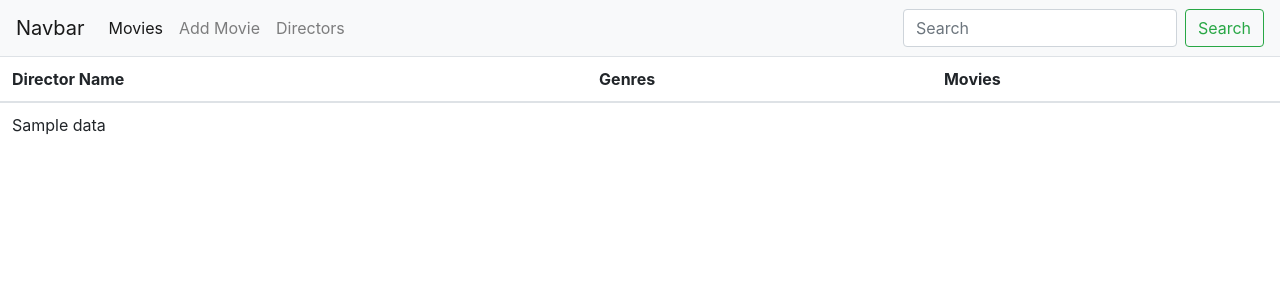
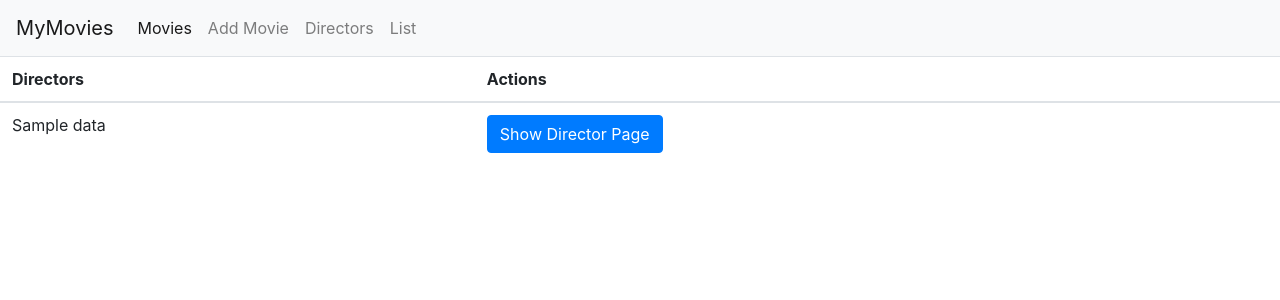
Before and after one commit to calingeorgediea/MovieAPP, a PHP site: the page made by app/views/show.directors.php in a window 1280 px wide. Shown: the top 300 px of the page. Run offline with PHP 8.4, Linux system fonts and the light colour scheme; the template is opened without the code that fills it: most values are stand-ins (such as "Sample title", 1, 10 or a date in 2020).

Commit message:
director page working without template

```diff
--- a/app/views/show.directors.php
+++ b/app/views/show.directors.php
@@ -8,10 +8,9 @@
 <table class="table">
   <thead>
     <tr>
+      <th scope="col">Directors
       </th>
-      <th scope="col">Director Name</th>
-      <th scope="col">Genres</th>
-      <th scope="col">Movies</th>
+      <th scope="col">Actions</th>
     </tr>
   </thead>
   <tbody>
@@ -19,7 +18,8 @@
     foreach ($data as $value) {
     ?>
     <tr>
-      <td><?php print_r($value['DirectorName'])?></td>
+      <td><?php print_r($value->DirectorName)?></td>
+      <td><button class="btn btn-primary" onclick="window.location.href='directors?id=<?php echo $value->DirectorID ?>'"> Show Director Page </button></td>
     </tr>
     <?php
     }
@@ -29,14 +29,15 @@
 </body>
 <script>
 function deleteItem(id) {
-  console.log("Okj");
     //alert (javascriptVariable);
+    $('#movie-'+id).remove();
     $.ajax({
         type: "POST",
         url: "http://localhost/mvc/public/movies/delete",
         dataType: 'text',
         data: id.toString(),
-        success: function (data) {}
+        success: function (data) {
+        }
     });
 }
 </script>
--- a/app/views/templates/MovieView.php
+++ b/app/views/templates/MovieView.php
@@ -1,5 +1,6 @@
 <html>
 <head>
+<?php include('navbar.php'); ?>
 <link rel="stylesheet" href="../content/css/rating.css">
 
 <script src="https://ajax.googleapis.com/ajax/libs/jquery/3.6.0/jquery.min.js"></script>
@@ -11,13 +12,14 @@
         <div class="container">
         <div class="row">
         <div class="col-sm">
-        <img src="../uploads/<?php echo $data->Image; ?>" alt="Simply Easy Learning" width="600" height="600">
+        <img src="../uploads/<?php echo $data->Image; ?>" class="movie-poster" alt="Simply Easy Learning"">
         </div>
         <div class="col-sm">
             <div id="movie-title">
                 <h1> <?php echo $data->MovieTitle ?> </h1>
             </div>
             <div id="director-name">
+                <p>Director Name</p>
                 <h2> <?php echo $data->DirectorName ?> </h2>
             </div>
             <div class="rate">
--- a/app/views/templates/navbar.php
+++ b/app/views/templates/navbar.php
@@ -1,5 +1,5 @@
 <nav class="navbar navbar-expand-lg navbar-light bg-light">
-  <a class="navbar-brand" href="#">Navbar</a>
+  <a class="navbar-brand" href="#">MyMovies</a>
   <button class="navbar-toggler" type="button" data-toggle="collapse" data-target="#navbarSupportedContent" aria-controls="navbarSupportedContent" aria-expanded="false" aria-label="Toggle navigation">
     <span class="navbar-toggler-icon"></span>
   </button>
@@ -15,10 +15,9 @@
       <li class="nav-item">
         <a class="nav-link" href="directors">Directors</a>
       </li>
+      <li class="nav-item">
+        <a class="nav-link" href="list">List</a>
+      </li>
     </ul>
-    <form class="form-inline my-2 my-lg-0">
-      <input class="form-control mr-sm-2" type="search" placeholder="Search" aria-label="Search">
-      <button class="btn btn-outline-success my-2 my-sm-0" type="submit">Search</button>
-    </form>
   </div>
 </nav>
```
Also changed, not shown: app/controllers/movies.php (+12 -0 lines), app/models/Directors.php (+8 -3 lines), app/views/get.movies.php (+6 -5 lines), app/views/show.movies.php (+6 -4 lines), app/views/templates/DirectorView.php (added, +34 -0 lines), public/uploads/Screenshot 2022-11-01 123236.png (added).
